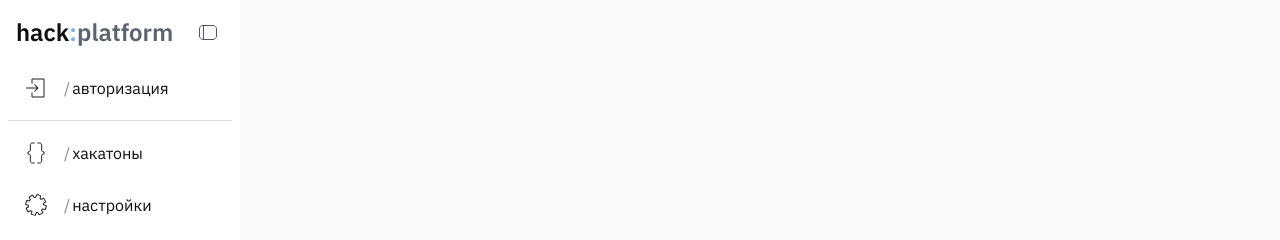
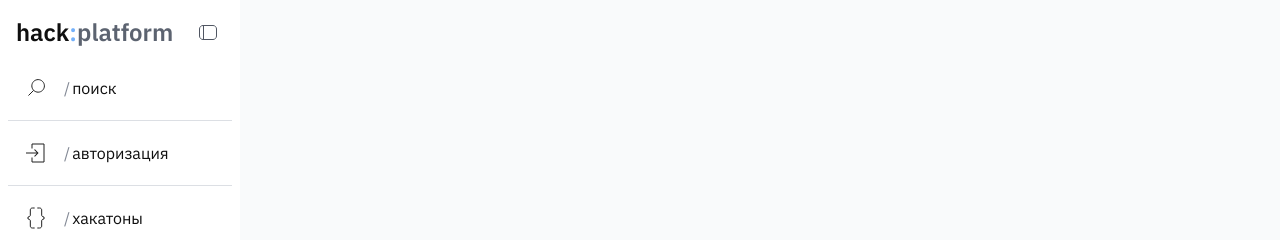
Before and after one commit to konkovo-dev/hackathon-platform-web, a Next.js app: page / in a window 1280 px wide. Shown: the top 240 px of the page. Built offline with nearby package versions, Linux system fonts and the light colour scheme; no server answers.

Commit message:
publix search

```diff
--- a/src/widgets/sidebar/Sidebar.tsx
+++ b/src/widgets/sidebar/Sidebar.tsx
@@ -65,10 +65,11 @@ export function Sidebar({ initialSession }: { initialSession?: SessionResponse }
   const menuGroups = useMemo(() => {
     const groups: SidebarItem[][] = []
 
+    groups.push([
+      { key: 'search', iconSrc: ICONS.search, onClick: () => setSearchOpen(true) },
+    ])
+
     if (isAuthed) {
-      groups.push([
-        { key: 'search', iconSrc: ICONS.search, onClick: () => setSearchOpen(true) },
-      ])
       groups.push([
         { key: 'home', href: routes.home, iconSrc: ICONS.home },
         { key: 'profile', href: routes.profile, iconSrc: ICONS.profile },
```
